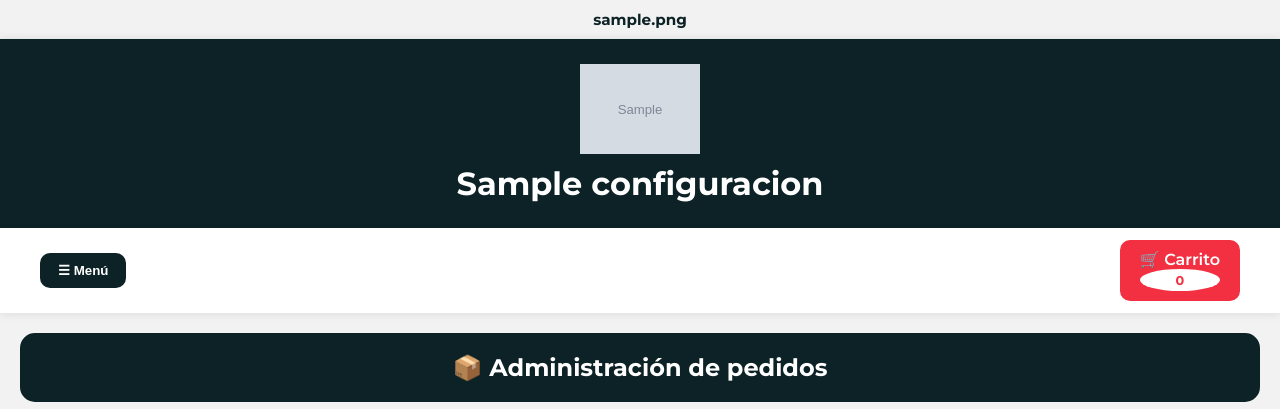
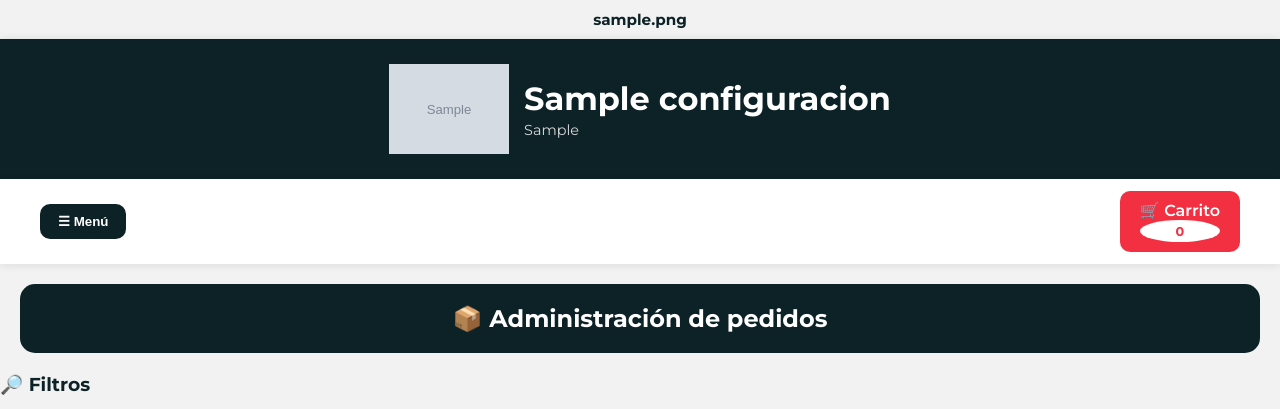
Before and after one commit to DarioMachaca/carniceria_online, a Flask app: page /admin/pedidos in a window 1280 px wide. Shown: the top 409 px of the page. Run offline with Flask 3, Linux system fonts and the light colour scheme; the visitor is signed in with stand-in values (Sample User, id 1); tables that the repository leaves empty or names only in its code hold one stand-in row (values such as "Sample post"); grey boxes marked "Sample" are stand-in pictures.

Commit message:
Mejorar configuracion visual de empresa: agregar slogan y ajustar logo

```diff
--- a/routes/admin.py
+++ b/routes/admin.py
@@ -1059,6 +1059,7 @@ def guardar_configuracion():
         UPDATE configuracion
         SET
             nombre_empresa = %s,
+            slogan = %s,
             telefono = %s,
             direccion = %s,
             google_maps_url = %s,
@@ -1076,6 +1077,7 @@ def guardar_configuracion():
     """,
     (
         request.form.get("nombre_empresa"),
+        request.form.get("slogan"),
         request.form.get("telefono"),
         request.form.get("direccion"),
         request.form.get("google_maps_url"),
--- a/static/css/style.css
+++ b/static/css/style.css
@@ -82,6 +82,8 @@ body {
 .nav {
 
     background: white;
+
+    color: var(--oscuro);
 
     padding: 12px 20px;
 
@@ -2184,15 +2186,15 @@ body {
    LOGO EMPRESA
 ========================== */
 
-.logo-container {
-
-    display: flex;
-
-    flex-direction: column;
-
-    align-items: center;
-
-    gap: 10px;
+.logo-container{
+
+    display:flex;
+
+    align-items:center;
+
+    justify-content:center;
+
+    gap:15px;
 }
 
 .logo-img {
@@ -2202,6 +2204,36 @@ body {
     width: auto;
 
     object-fit: contain;
+}
+
+.logo{
+
+    margin:0;
+
+}
+
+/* ==========================
+   SLOGAN EMPRESA
+========================== */
+
+.empresa-info{
+
+    display:flex;
+
+    flex-direction:column;
+
+    align-items:flex-start;
+
+}
+
+.empresa-slogan{
+
+    margin:3px 0 0;
+
+    font-size:0.9rem;
+
+    color:#D9D9D9;
+
 }
 
 /* ==========================
--- a/templates/base.html
+++ b/templates/base.html
@@ -53,20 +53,30 @@
         <div class="logo-container">
 
             {% if config and config.logo %}
-
             <img
                 src="/uploads/logo/{{ config.logo }}"
                 alt="{{ config.nombre_empresa }}"
                 class="logo-img"
             >
-
             {% endif %}
 
-            <h1 class="logo">
+            <div class="empresa-info">
+
+                <h1 class="logo">
 
                     {{ config.nombre_empresa }}
 
-            </h1>
+                </h1>
+
+                {% if config.slogan %}
+                <p class="empresa-slogan">
+
+                    {{ config.slogan }}
+
+                </p>
+                {% endif %}
+
+            </div>
 
         </div>
 
```
Also changed, not shown: templates/admin_configuracion.html (+9 -0 lines).
